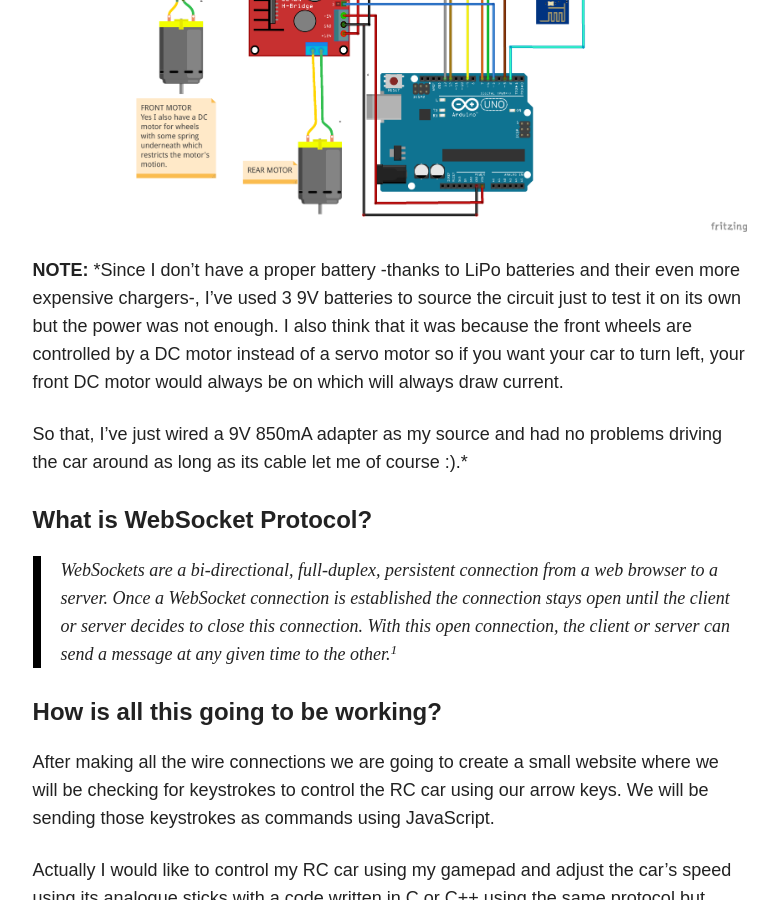
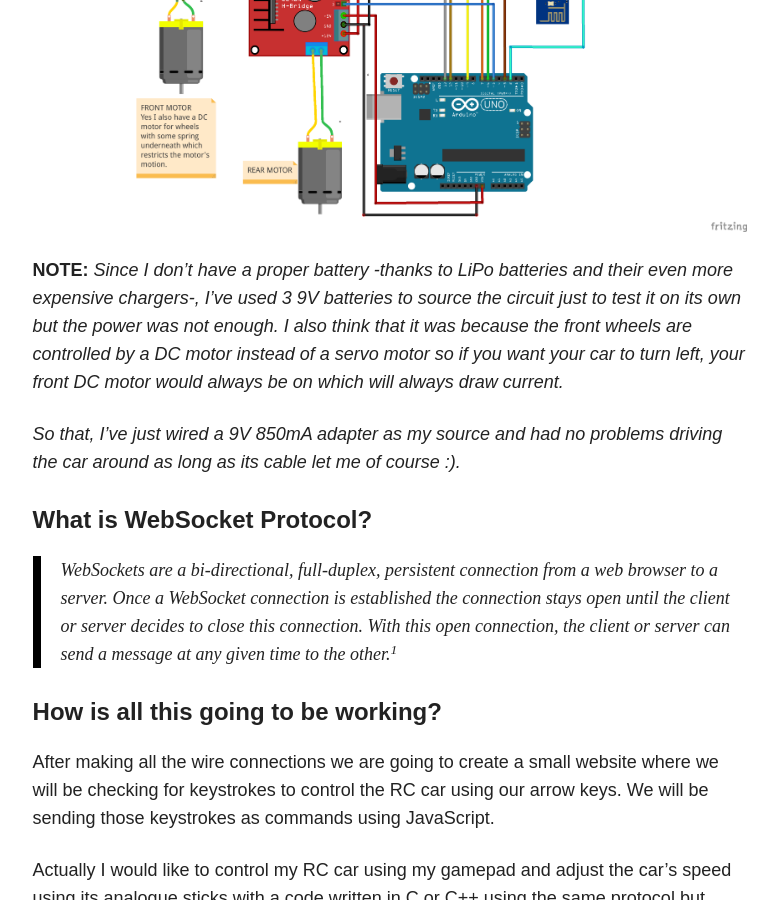
Before and after one commit to andreyuhai/andreyuhai.github.io.old, a Jekyll site: the page built from _posts/articles/2018-06-19-wifi-controlled-rc-car-using-esp8266.md, in a window 1280 px wide and 900 px high, scrolled down 2052 px. Shown: the whole window, without its empty margins (347-1125 px from the left). Built offline with Jekyll 4.4.1, drawn with Linux system fonts in a browser that asks for light colours; nearby versions of some CDN libraries; comment, search, counter and statistics services are not loaded.

```diff
--- a/_posts/articles/2018-06-19-wifi-controlled-rc-car-using-esp8266.md
+++ b/_posts/articles/2018-06-19-wifi-controlled-rc-car-using-esp8266.md
@@ -42,9 +42,9 @@ Here I will be documenting my Arduino project about a Wi-Fi controlled (ESP8266-
 
 ![Wifi controlled RC car wiring diagram][wiring diagram]
 
-**NOTE:** *Since I don't have a proper battery -thanks to LiPo batteries and their even more expensive chargers-, I've used 3 9V batteries to source the circuit just to test it on its own but the power was not enough. I also think that it was because the front wheels are controlled by a DC motor instead of a servo motor so if you want your car to turn left, your front DC motor would always be on which will always draw current.
+**NOTE:** *Since I don't have a proper battery -thanks to LiPo batteries and their even more expensive chargers-, I've used 3 9V batteries to source the circuit just to test it on its own but the power was not enough. I also think that it was because the front wheels are controlled by a DC motor instead of a servo motor so if you want your car to turn left, your front DC motor would always be on which will always draw current.*
 
-So that, I've just wired a 9V 850mA adapter as my source and had no problems driving the car around as long as its cable let me of course :).*
+*So that, I've just wired a 9V 850mA adapter as my source and had no problems driving the car around as long as its cable let me of course :).*
 
 #### What is WebSocket Protocol?
 
```
